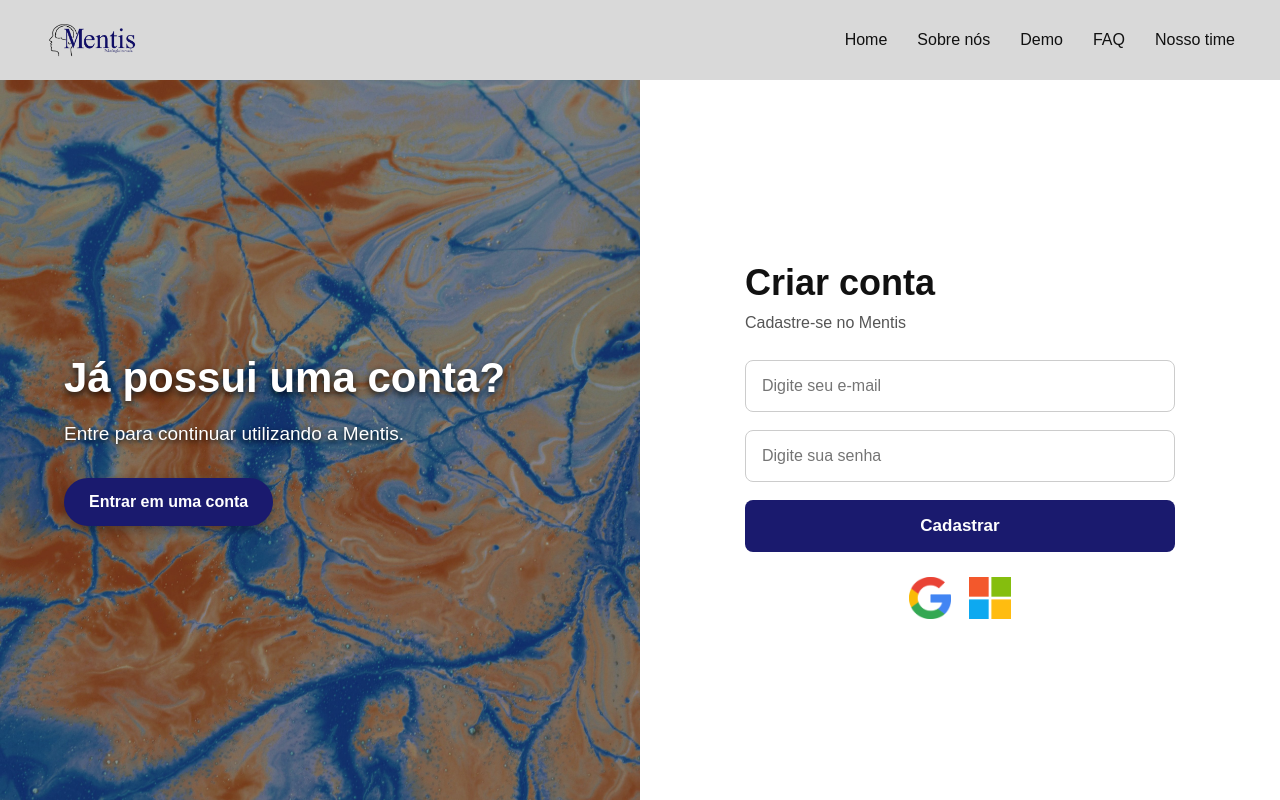
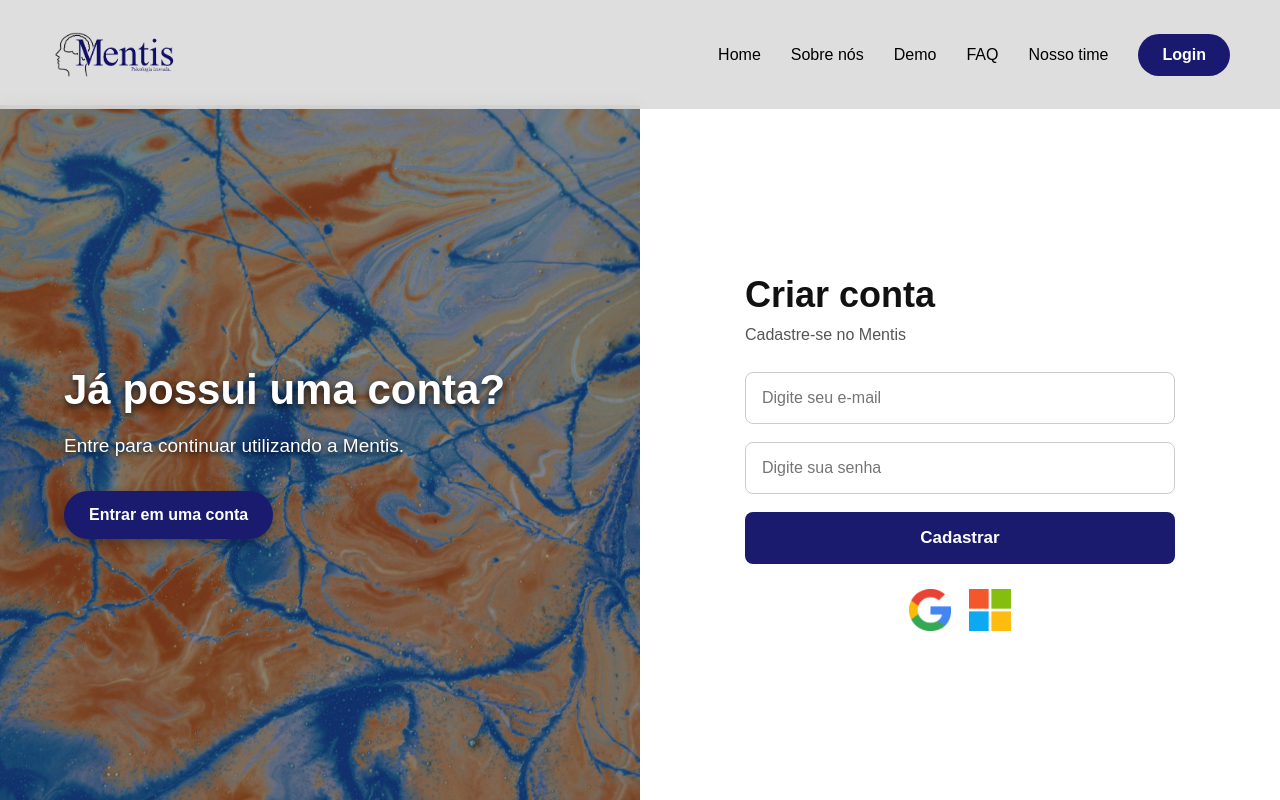
Before and after one commit to Guizindograu12/Mentis, a Flask app: page /login in a window 1280 px wide. Run offline with Flask 3, Linux system fonts and the light colour scheme.

Commit message:
animar tela resultado e padronizar headers

```diff
--- /dev/null
+++ b/static/css/header.css
@@ -0,0 +1,108 @@
+/* HEADER COMPARTILHADO */
+
+.header {
+    position: fixed;
+    top: 0;
+    left: 0;
+    width: 100%;
+    min-height: 105px;
+    display: flex;
+    justify-content: space-between;
+    align-items: center;
+    padding: 18px 50px;
+    background: rgba(217, 217, 217, 0.85);
+    backdrop-filter: blur(8px);
+    -webkit-backdrop-filter: blur(8px);
+    z-index: 1000;
+}
+
+.header .logo img {
+    display: block;
+    width: 130px;
+    height: auto;
+}
+
+.header .menu {
+    display: flex;
+    gap: 30px;
+    align-items: center;
+}
+
+.header .menu > a {
+    color: black;
+    text-decoration: none;
+    white-space: nowrap;
+}
+
+/* LOGIN E CONTA */
+
+.header .login {
+    display: flex;
+    align-items: center;
+    justify-content: center;
+    gap: 10px;
+    background: transparent;
+    padding: 0;
+}
+
+.header .login .btn,
+.header .login .btn-sair {
+    display: inline-flex;
+    align-items: center;
+    justify-content: center;
+    padding: 12px 24px;
+    border-radius: 30px;
+    background: #191970;
+    color: white;
+    text-decoration: none;
+    font-weight: bold;
+    transition: background 0.3s;
+}
+
+.header .login .btn:hover,
+.header .login .btn-sair:hover {
+    background: #2b2bb3;
+}
+
+.header .conta {
+    display: inline-flex;
+    align-items: center;
+    justify-content: center;
+    padding: 10px 15px;
+    border-radius: 20px;
+    background: #eeeeee;
+    color: #1a1a6e;
+    font-size: 14px;
+    font-weight: bold;
+    max-width: 220px;
+    overflow: hidden;
+    text-overflow: ellipsis;
+    white-space: nowrap;
+}
+
+/* RESPONSIVIDADE */
+
+@media (max-width: 900px) {
+    .header {
+        flex-direction: column;
+        gap: 15px;
+        padding: 12px 20px;
+    }
+
+    .header .menu {
+        flex-wrap: wrap;
+        justify-content: center;
+        gap: 15px;
+    }
+}
+
+@media (max-width: 800px) {
+    .header .login {
+        flex-wrap: wrap;
+        justify-content: center;
+    }
+
+    .header .conta {
+        max-width: 180px;
+    }
+}
--- a/static/css/login.css
+++ b/static/css/login.css
@@ -12,53 +12,19 @@ body {
     overflow-x: hidden;
 }
 
-/* CABEÇALHO */
-.header {
-    width: 100%;
-    height: 80px;
-    background: #d9d9d9;
-    display: flex;
-    align-items: center;
-    justify-content: space-between;
-    padding: 0 45px;
-}
-
-.logo img {
-    width: 95px;
-    height: auto;
-    display: block;
-}
-
-.menu {
-    display: flex;
-    align-items: center;
-    gap: 30px;
-}
-
-.menu a {
-    color: #111;
-    text-decoration: none;
-    font-size: 16px;
-    white-space: nowrap;
-    transition: 0.2s;
-}
-
-.menu a:hover {
-    color: #1a1a6e;
-}
-
 /* CONTAINER PRINCIPAL */
 .container {
     width: 100%;
-    min-height: calc(100vh - 80px);
+    min-height: calc(100vh - 95px);
     display: flex;
     position: relative;
+    align-items: stretch;
 }
 
 /* LADO ESQUERDO */
 .left {
     width: 50%;
-    min-height: calc(100vh - 80px);
+    height: calc(100vh - 95px);
     position: relative;
     overflow: hidden;
     background-image: url("../imagens/cerebro.png");
@@ -80,7 +46,7 @@ body {
     position: relative;
     z-index: 2;
     width: 100%;
-    min-height: calc(100vh - 80px);
+    height: 100%;
     display: flex;
     flex-direction: column;
     justify-content: center;
@@ -153,7 +119,7 @@ body {
 /* LADO DIREITO */
 .right {
     width: 50%;
-    min-height: calc(100vh - 80px);
+    min-height: calc(100vh - 95px);
     background: white;
     display: flex;
     align-items: center;
@@ -299,10 +265,12 @@ body {
     }
 
     .left {
-        min-height: 500px;
+    height: auto;
+    min-height: 500px;
     }
 
     .left-content {
+        height: auto;
         min-height: 500px;
         padding: 50px 10%;
     }
@@ -330,3 +298,44 @@ body {
         font-size: 16px;
     }
 }
+
+/* CORREÇÃO DA ALTURA DA TELA DE LOGIN */
+
+body {
+    padding-top: 105px;
+}
+
+.container {
+    min-height: calc(100vh - 105px);
+    height: calc(100vh - 105px);
+}
+
+.left,
+.right {
+    height: 100%;
+    min-height: 0;
+}
+
+.left-content {
+    height: 100%;
+    min-height: 0;
+}
+
+/* Mantém o layout de celular funcionando */
+@media (max-width: 900px) {
+    .container {
+        height: auto;
+        min-height: calc(100vh - 105px);
+    }
+
+    .left,
+    .right {
+        height: auto;
+        min-height: 500px;
+    }
+
+    .left-content {
+        height: auto;
+        min-height: 500px;
+    }
+}
--- a/static/css/teste.css
+++ b/static/css/teste.css
@@ -7,6 +7,7 @@ body {
     background: #f5f5f5;
     margin: 0;
     padding: 0;
+    padding-top: 105px;
 }
 
 /* BARRA SUPERIOR */
@@ -83,7 +84,7 @@ body {
 
 .container {
     max-width: 900px;
-    margin: 40px auto;
+    margin: 30px auto 60px;
     background: white;
     padding: 35px;
     border-radius: 15px;
@@ -321,7 +322,7 @@ body {
     }
 
     .container {
-        margin: 20px 15px;
+        margin: 0 15px 20px;
         padding: 25px 20px;
     }
 
--- /dev/null
+++ b/templates/header.html
@@ -0,0 +1,43 @@
+<header class="header">
+
+    <div class="logo">
+        <a href="{{ url_for('home') }}">
+            <img
+                src="{{ url_for('static', filename='imagens/logo.png') }}"
+                alt="Logo Mentis">
+        </a>
+    </div>
+
+    <nav class="menu">
+
+        <a href="{{ url_for('home') }}#hero">Home</a>
+        <a href="{{ url_for('home') }}#sobre">Sobre nós</a>
+        <a href="{{ url_for('home') }}#demo">Demo</a>
+        <a href="{{ url_for('home') }}#faq">FAQ</a>
+        <a href="{{ url_for('home') }}#time">Nosso time</a>
+
+        <div class="login">
+
+            {% if usuario %}
+
+                <span class="conta" title="{{ usuario }}">
+                    {{ usuario }}
+                </span>
+
+                <a href="{{ url_for('logout') }}" class="btn-sair">
+                    Sair
+                </a>
+
+            {% else %}
+
+                <a href="{{ url_for('login') }}" class="btn">
+                    Login
+                </a>
+
+            {% endif %}
+
+        </div>
+
+    </nav>
+
+</header>
--- a/templates/login.html
+++ b/templates/login.html
@@ -10,6 +10,7 @@
         content="width=device-width, initial-scale=1.0">
 
     <title>Login - Mentis</title>
+    <link rel="stylesheet" href="{{ url_for('static', filename='css/header.css') }}">
     <link rel="stylesheet" href="{{ url_for('static', filename='css/login.css') }}">
 
 </head>
@@ -19,45 +20,10 @@
 
 
 <!-- =====================================
-     CABEÇALHO
-     ===================================== -->
+CABEÇALHO
+==================================== -->
 
-<header class="header">
-
-    <div class="logo">
-
-        <img
-            src="{{ url_for('static', filename='imagens/logo.png') }}"
-            alt="Logo Mentis">
-
-    </div>
-
-
-    <nav class="menu">
-
-        <a href="{{ url_for('home') }}#hero">
-            Home
-        </a>
-
-        <a href="{{ url_for('home') }}#sobre">
-            Sobre nós
-        </a>
-
-        <a href="{{ url_for('home') }}#demo">
-            Demo
-        </a>
-
-        <a href="{{ url_for('home') }}#faq">
-            FAQ
-        </a>
-
-        <a href="{{ url_for('home') }}#time">
-            Nosso time
-        </a>
-
-    </nav>
-
-</header>
+  {% include 'header.html' %}
 
 
 
```
Also changed, not shown: static/css/resultado.css (+2 -51 lines), static/css/style.css (+7 -83 lines), static/js/resultado.js (+80 -40 lines), templates/index.html (+5 -47 lines), templates/resultado.html (+14 -17 lines), templates/teste.html (+5 -50 lines).
